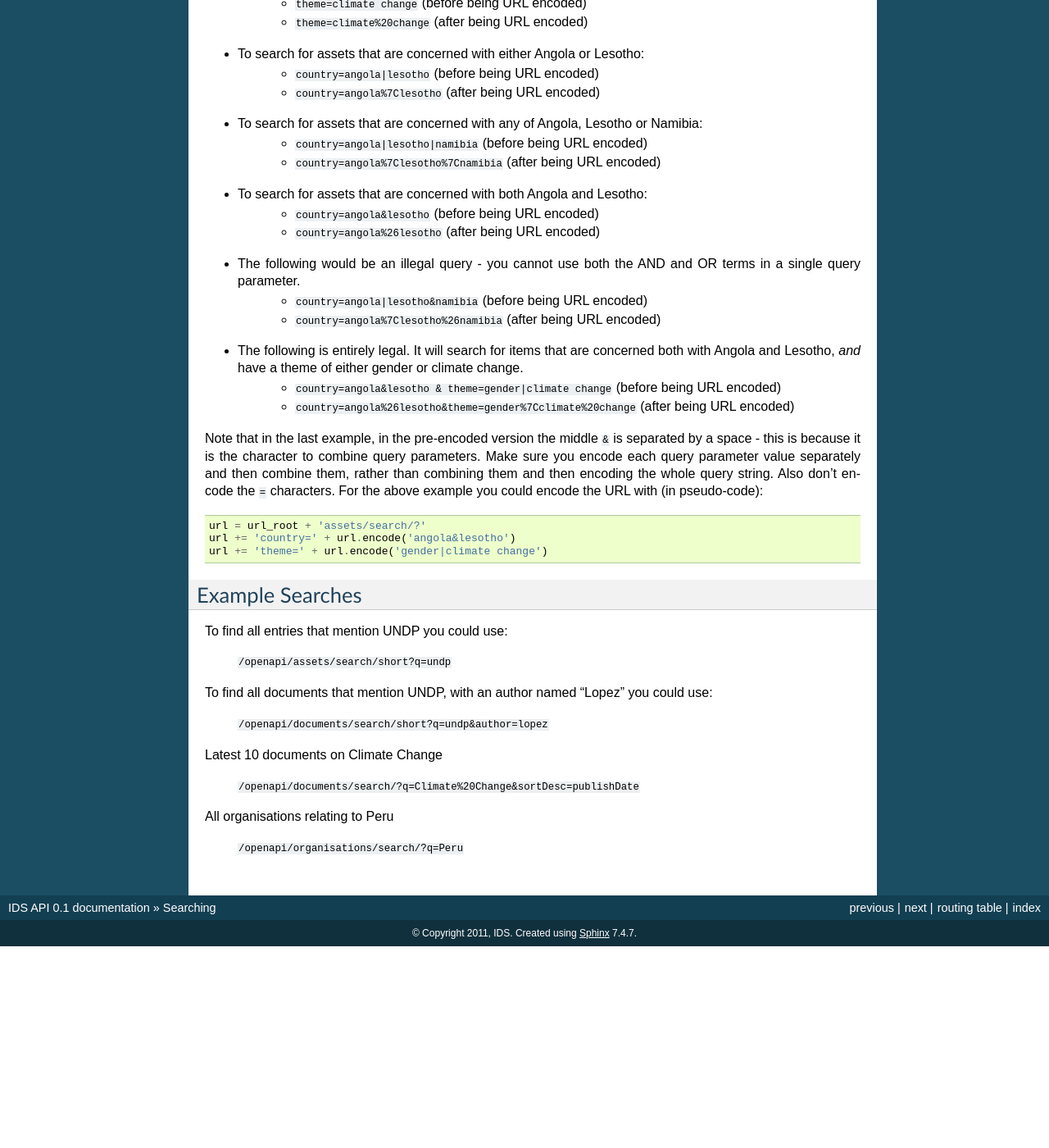
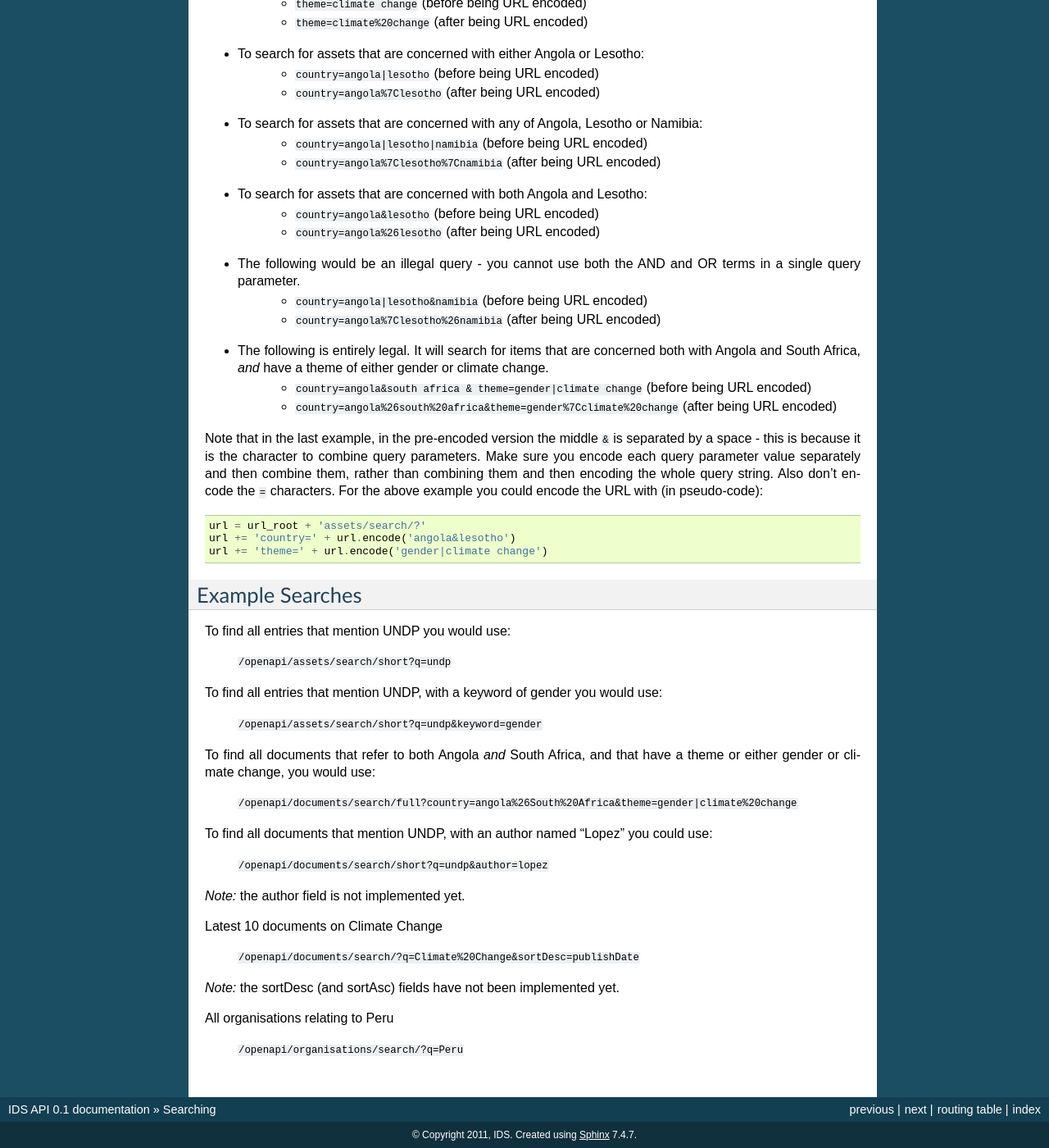
Before and after one commit to oriel-hub/api, a Sphinx documentation site: the page built from docs/searching.rst, in a window 1280 px wide and 1400 px high, scrolled down 1312 px. Shown: the whole window at 82% size. Built offline with Sphinx 7.4.7, drawn with Linux system fonts in a browser that asks for light colours; before the commit the page ends 2466 px from its top, so only the background shows below that.

```diff
--- a/docs/searching.rst
+++ b/docs/searching.rst
@@ -88,9 +88,9 @@ To give some examples:
    * ``country=angola|lesotho&namibia`` (before being URL encoded)
    * ``country=angola%7Clesotho%26namibia`` (after being URL encoded)
 
-* The following is entirely legal. It will search for items that are concerned both with Angola and Lesotho, *and* have a theme of either gender or climate change.
-   * ``country=angola&lesotho & theme=gender|climate change`` (before being URL encoded)
-   * ``country=angola%26lesotho&theme=gender%7Cclimate%20change`` (after being URL encoded)
+* The following is entirely legal. It will search for items that are concerned both with Angola and South Africa, *and* have a theme of either gender or climate change.
+   * ``country=angola&south africa & theme=gender|climate change`` (before being URL encoded)
+   * ``country=angola%26south%20africa&theme=gender%7Cclimate%20change`` (after being URL encoded)
 
 Note that in the last example, in the pre-encoded version the middle ``&`` is
 separated by a space - this is because it is the character to combine query
@@ -106,19 +106,32 @@ encode the URL with (in pseudo-code)::
 Example Searches
 ----------------
 
-To find all entries that mention UNDP you could use:
+To find all entries that mention UNDP you would use:
 
    ``/openapi/assets/search/short?q=undp``
+
+To find all entries that mention UNDP, with a keyword of gender you would use:
+
+   ``/openapi/assets/search/short?q=undp&keyword=gender``
+
+To find all documents that refer to both Angola *and* South Africa, and that
+have a theme or either gender or climate change, you would use:
+
+   ``/openapi/documents/search/full?country=angola%26South%20Africa&theme=gender|climate%20change``
 
 To find all documents that mention UNDP, with an author named "Lopez" you could
 use:
 
    ``/openapi/documents/search/short?q=undp&author=lopez``
 
+*Note:* the author field is not implemented yet.
+
 Latest 10 documents on Climate Change
 
    ``/openapi/documents/search/?q=Climate%20Change&sortDesc=publishDate``
 
+*Note:* the sortDesc (and sortAsc) fields have not been implemented yet.
+
 All organisations relating to Peru
 
    ``/openapi/organisations/search/?q=Peru``
```
Also changed, not shown: docs/get_asset.rst (+1 -8 lines), docs/response.rst (+4 -4 lines), 2 other files.
